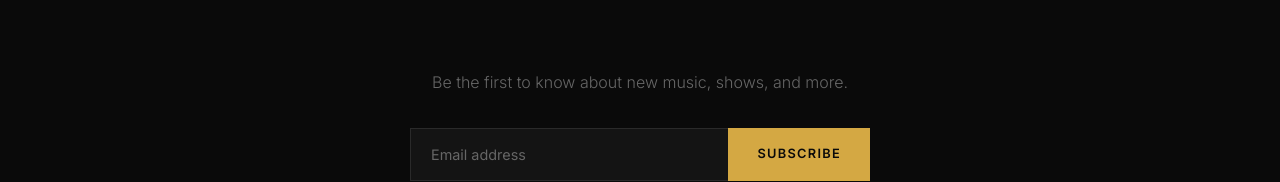
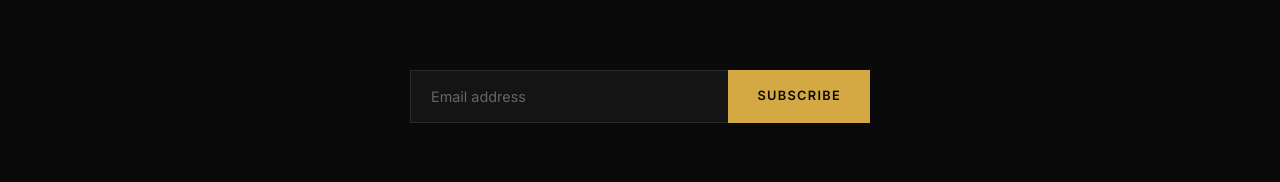
Before and after one commit to zgutterm/josephterrell, a Next.js app: page / in a window 1280 px wide. Shown: the part 4548-4730 px from the top of the page. Built offline with nearby package versions, Linux system fonts and the light colour scheme.

Commit message:
Remove mailing list tagline
Co-authored-by: Cursor <cursoragent@cursor.com>

```diff
--- a/src/app/page.tsx
+++ b/src/app/page.tsx
@@ -194,7 +194,6 @@ export default function Home() {
       {/* Newsletter */}
       <section className="disco-section disco-newsletter">
         <h2 className="disco-section-title">Mailing List</h2>
-        <p>Be the first to know about new music, shows, and more.</p>
         <form onSubmit={(e) => e.preventDefault()} className="disco-mail-form">
           <input type="email" placeholder="Email address" />
           <button type="submit">Subscribe</button>
```
